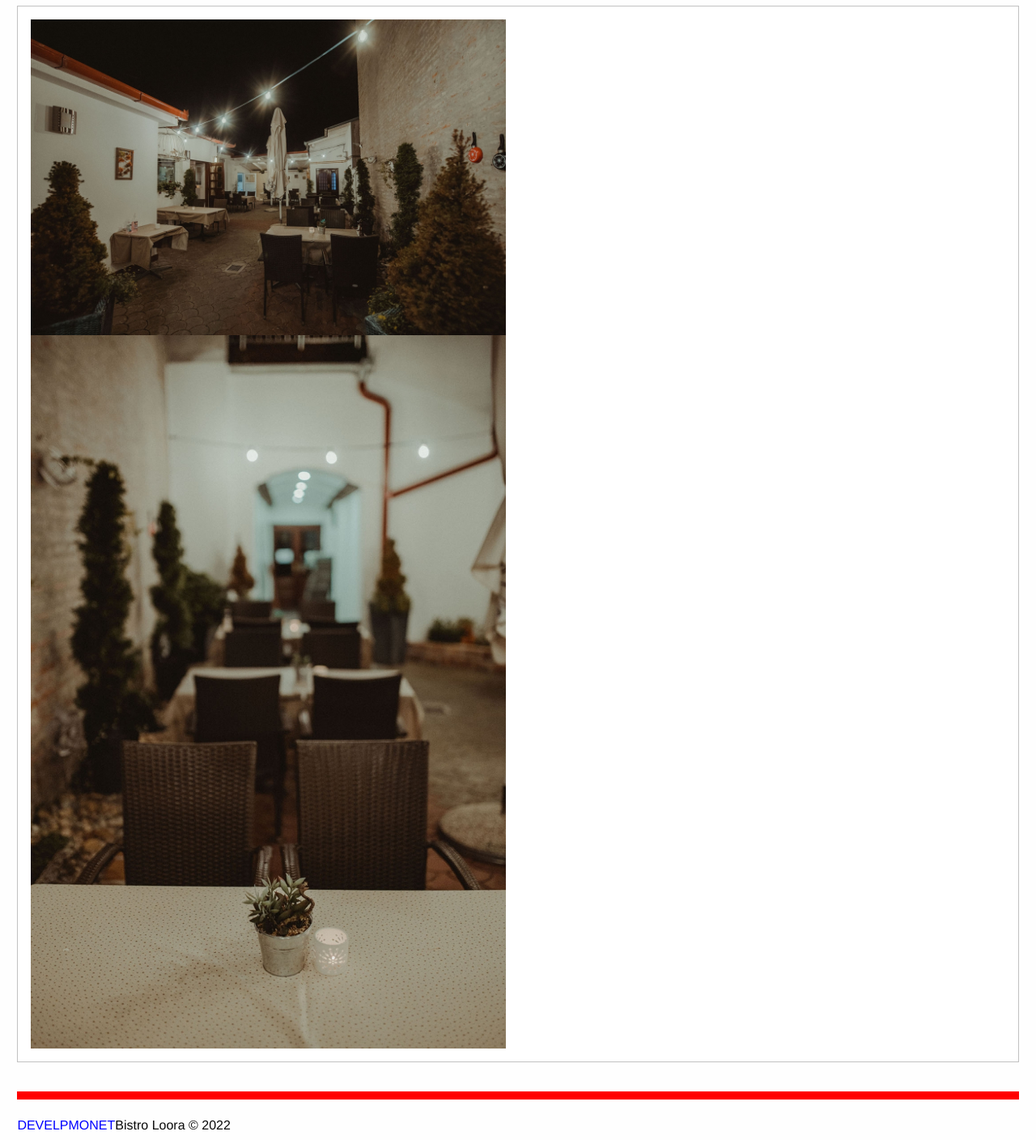
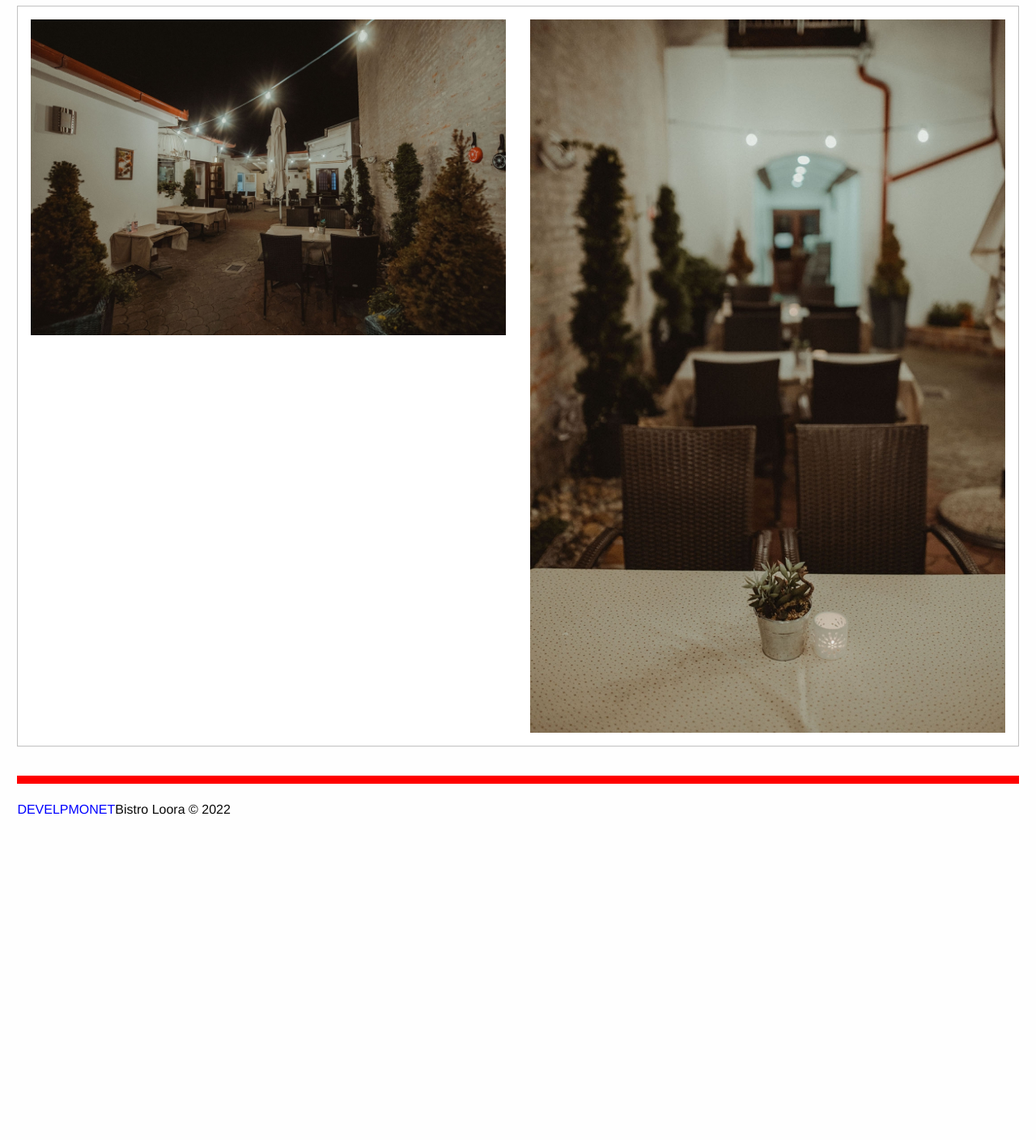
Before and after one commit to MatejPapac/ZavrsniRad, a PHP site: page / in a window 1280 px wide. Shown: the part 54-1462 px from the top of the page at 81% size. After the commit the page ends 1060 px from the top, so only its background shows below. Run offline with PHP 8.4, Linux system fonts and the light colour scheme; some libraries are stand-ins or nearby versions.

Commit message:
Update index.phtml

```diff
--- a/app/view/index.phtml
+++ b/app/view/index.phtml
@@ -3,13 +3,6 @@
 <img src="<?=App::config('url')?>public/img/loora-11.webp " alt="Loora dvoriste">
 </div>
     <div class="large-6 cell">
+    <img src="<?=App::config('url')?>public/img/loora-001.webp " alt="Loora dvoriste 2">
     </div>
 </div>
-
-<div class="grid-x grid-padding-x" style="text-align: right">
-    <div class="large-6 cell">
-<img src="<?=App::config('url')?>public/img/loora-001.webp " alt="Loora dvoriste 2">
-</div>
-    <div class="large-6 cell">
-    </div>
-</div>
```
